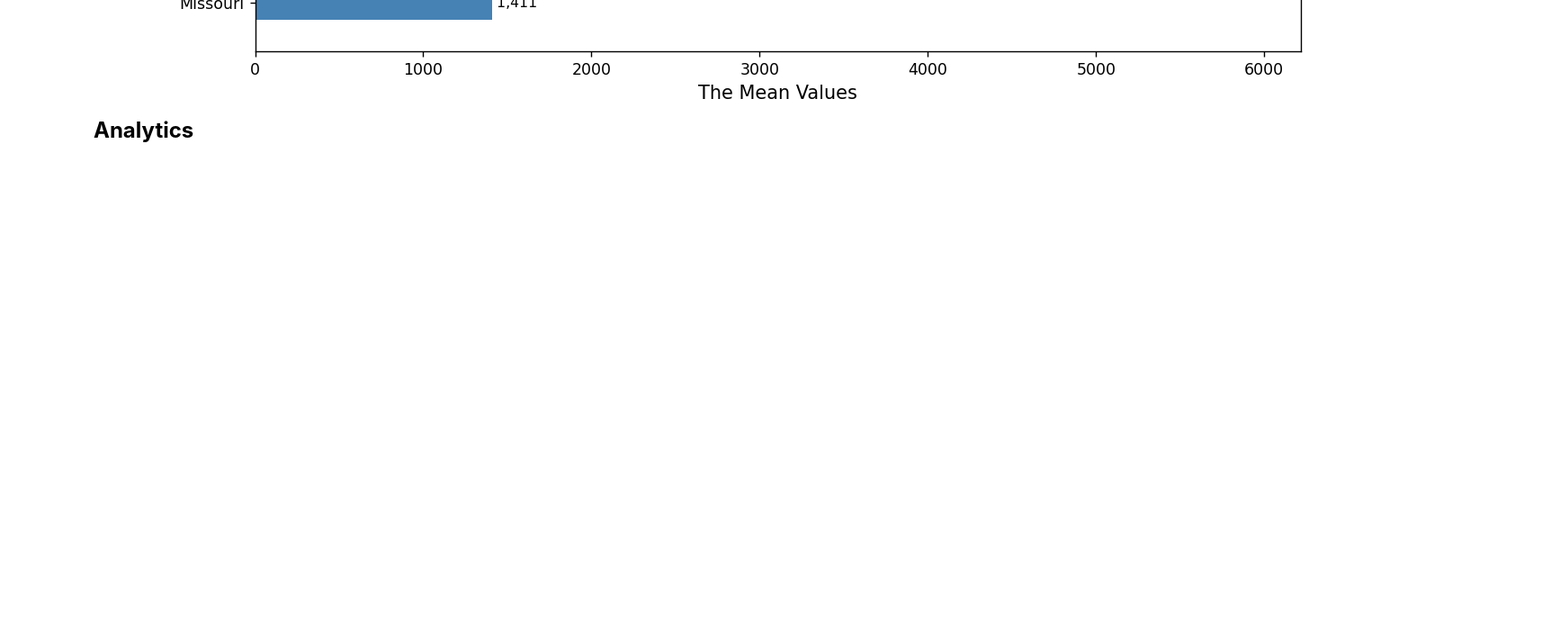
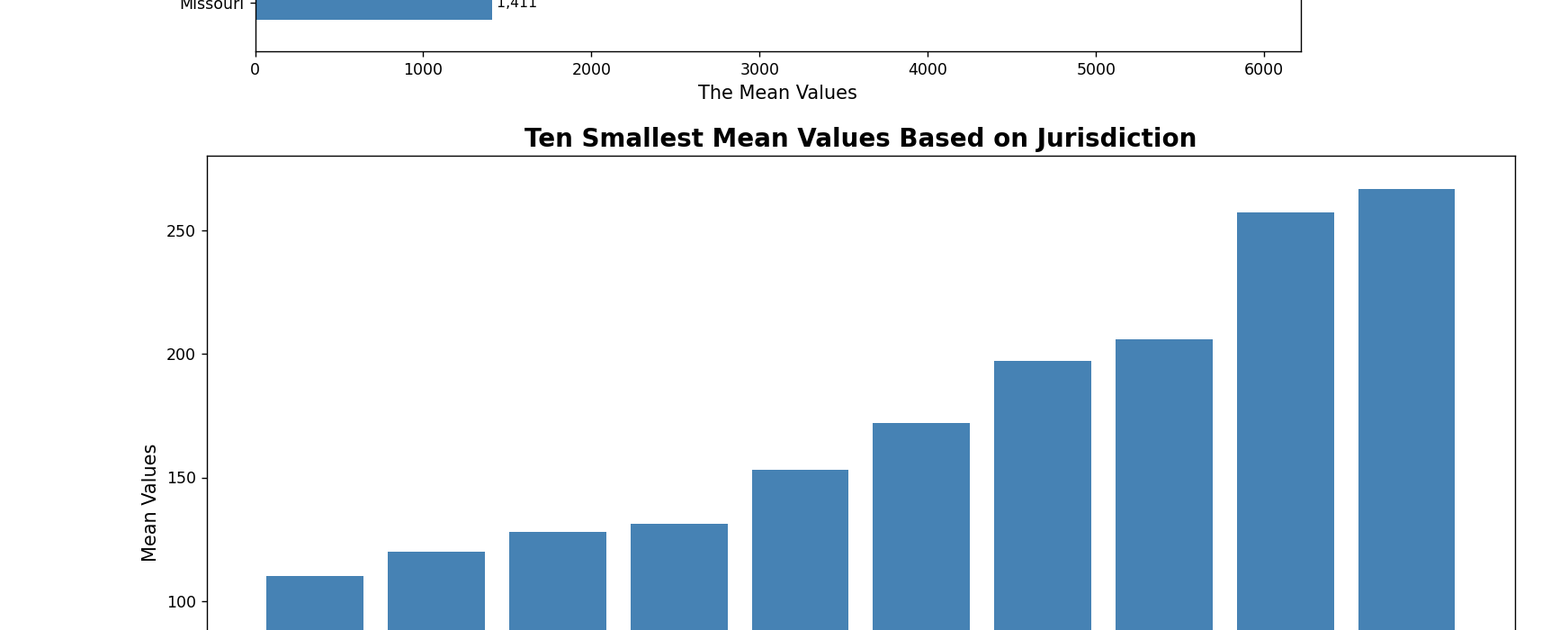
Before and after one commit to ThomasL25/CSI-480-01, a React (Vite) app in the folder Project2/Project2Website/BinaryDecisionTreeWebsite/: page /justin in a window 1280 px wide. Shown: the part 1080-1780 px from the top of the page at 90% size, 1724 px wide, since content can reach past the window. Before the commit the page ends 1303 px from the top, so only its background shows below. Built offline with nearby package versions, Linux system fonts and the light colour scheme.

Commit message:
Update JustinPage.jsx

```diff
--- a/Project2/Project2Website/BinaryDecisionTreeWebsite/src/pages/JustinPage.jsx
+++ b/Project2/Project2Website/BinaryDecisionTreeWebsite/src/pages/JustinPage.jsx
@@ -4,6 +4,7 @@ function JustinPage() {
             <h1>Justin's Page is for my visualations and analytics</h1>
             <h2>Visualization:</h2>
             <img src='./src/assets/Top15MeanByJurisdiction.png' alt="Top 15 Mean By Jurisdicition"/>
+            <img src='./src/assets/10SmallestMeanValuesByJurisdictiom.png' alt="10 Smallest Means"/>
             <h2>Analytics</h2>
         </div>
     );
```
